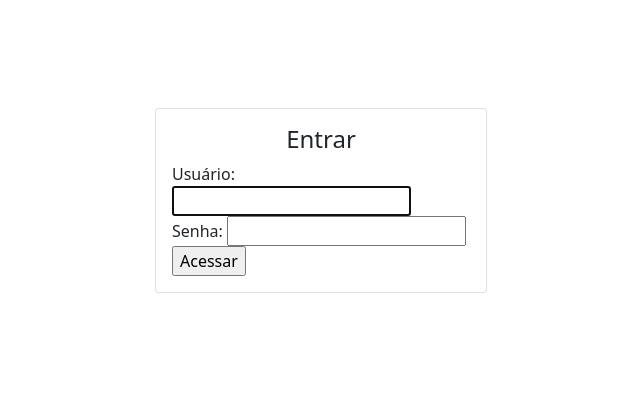
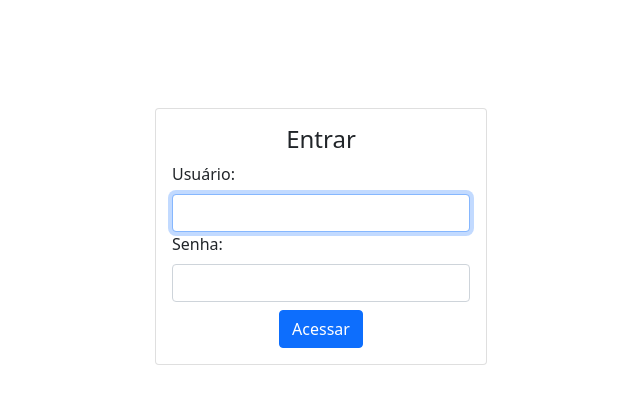
Before and after one commit to Gabrielle-96/desafio, a Django app: page /accounts/login/ in a window 1280 px wide. Shown: the top 404 px of the page, without its empty margins (319-959 px from the left). Run offline with Django 4.2, Linux system fonts and the light colour scheme.

Commit message:
layout login

```diff
--- a/templates/registration/login.html
+++ b/templates/registration/login.html
@@ -12,14 +12,16 @@
                     <input type="hidden" name="next" value="{{ next }}">
 
                     <div class="form-row">
-                      <label for="id_username" class="required">Usuário:</label> <input type="text" name="username" autofocus="" autocapitalize="none" autocomplete="username" maxlength="150" required="" id="id_username">
+                      <label for="id_username" class="required form-label">Usuário:</label>
+                      <input class="form-control" type="text" name="username" autofocus="" autocapitalize="none" autocomplete="username" maxlength="150" required="" id="id_username">
                     </div>
                     <div class="form-row">
-                      <label for="id_password" class="required">Senha:</label> <input type="password" name="password" autocomplete="current-password" required="" id="id_password">
+                      <label for="id_password" class="required form-label">Senha:</label>
+                      <input class="form-control" type="password" name="password" autocomplete="current-password" required="" id="id_password">
                     </div>
 
-                    <div class="submit-row">
-                      <input type="submit" value="Acessar">
+                    <div class="submit-row mt-2 text-center">
+                      <button type="submit" class="btn btn-primary">Acessar</button>
                     </div>
                 </form>
 
```
